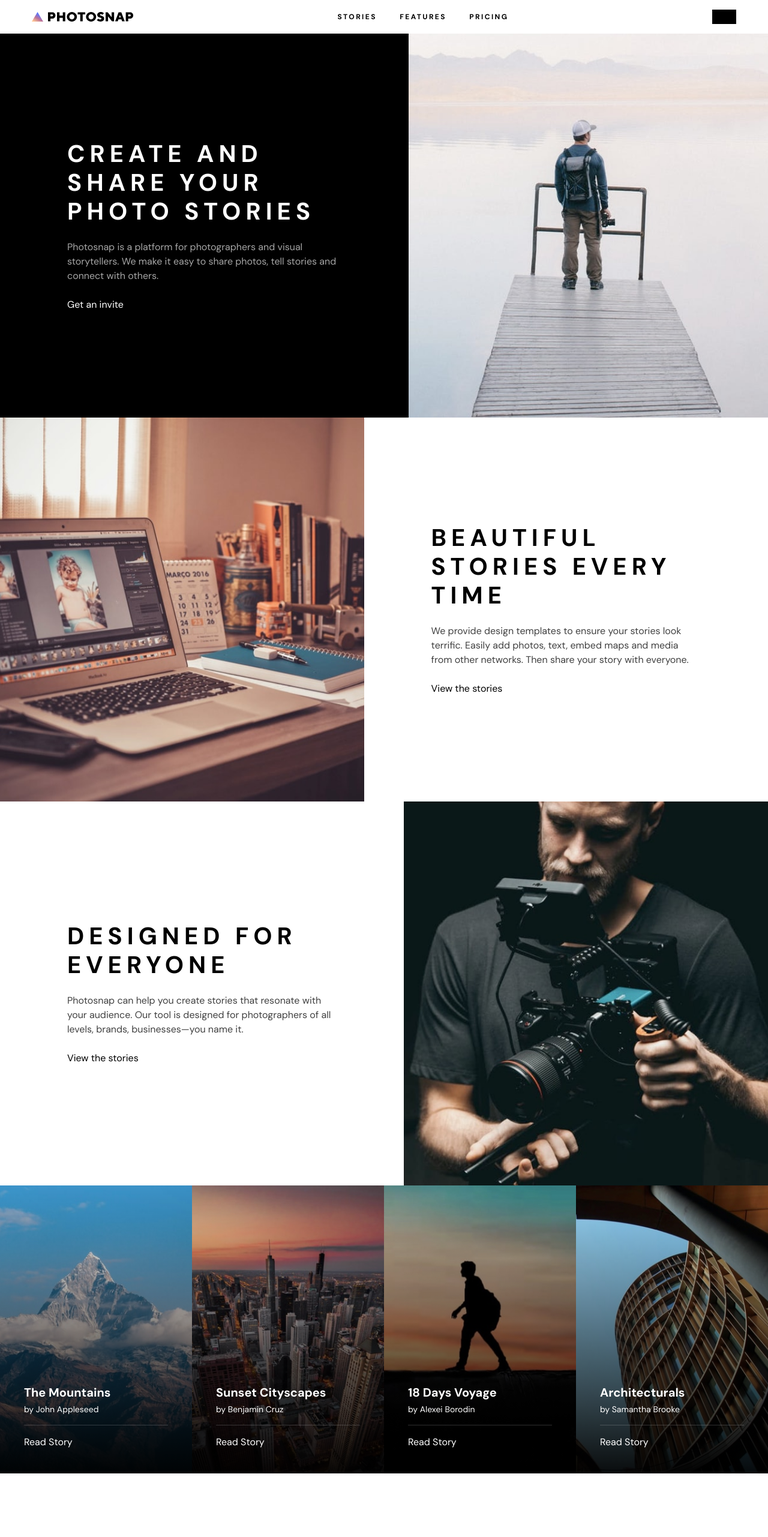
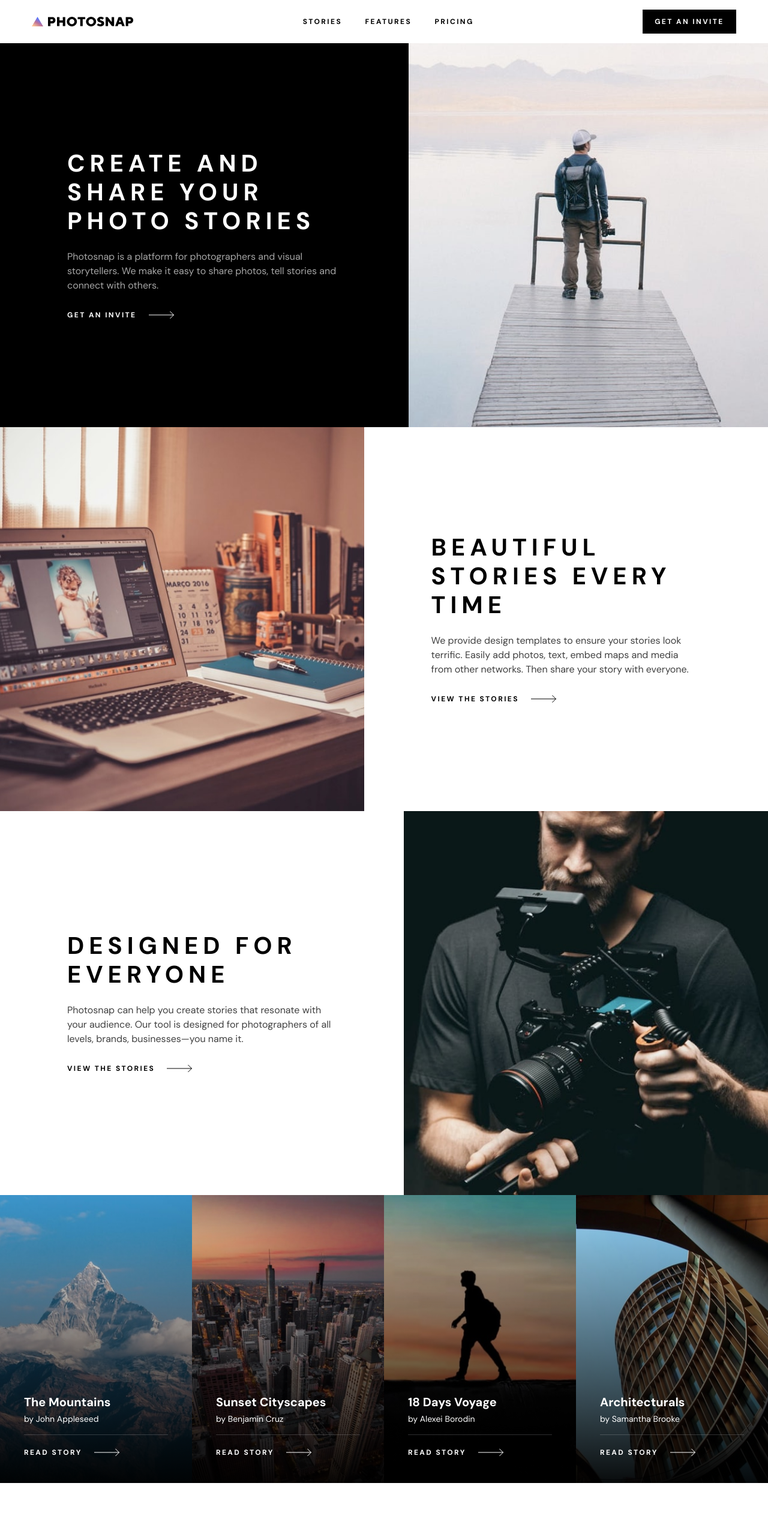
Before and after one commit to Bilek-Petr/photosnap_site, a React (Vite) app: page / in a window 1280 px wide. Shown: the top 2562 px of the page at 60% size. Built offline with nearby package versions, Linux system fonts and the light colour scheme.

Commit message:
implemented the CVA version of button

```diff
--- a/src/components/banners/BannerText.jsx
+++ b/src/components/banners/BannerText.jsx
@@ -1,3 +1,5 @@
+import Button from "../Button";
+
 export default function BannerText({ bannerData, isFirstBanner }) {
   // console.log("BannerText data:", bannerData);
   return (
@@ -13,7 +15,15 @@ export default function BannerText({ bannerData, isFirstBanner }) {
         >
           {bannerData.description}
         </p>
-        <a href="#">{bannerData.cta}</a>
+        {isFirstBanner ? (
+          <Button variant="arrow" color="white">
+            {bannerData.cta}
+          </Button>
+        ) : (
+          <Button variant="arrow" color="black">
+            {bannerData.cta}
+          </Button>
+        )}
       </div>
     </div>
   );
--- a/src/components/cards/Card.jsx
+++ b/src/components/cards/Card.jsx
@@ -1,3 +1,5 @@
+import Button from "../Button";
+
 export default function Card({ cardData }) {
   return (
     <div className="card | relative max-h-[31.5rem] min-h-[20rem] md:min-h-[25rem] lg:min-h-[30rem]">
@@ -13,13 +15,16 @@ export default function Card({ cardData }) {
         </picture>
       </div>
 
-      <div className="card__text | absolute bottom-0 z-10 m-auto w-full p-10 text-pureWhite">
+      <div className="absolute bottom-0 z-10 m-auto w-full p-10 text-pureWhite">
         <h3 className="whitespace-nowrap py-1 text-xl font-bold">
           {cardData.title}
         </h3>
         <p className="text-sm">{cardData.author}</p>
         <hr className="my-4 border-t-[1.4px] opacity-20" />
-        <a href="">{cardData.cta}</a>
+
+        <Button variant="arrow" color="white" className="">
+          {cardData.cta}
+        </Button>
       </div>
     </div>
   );
--- a/src/layouts/Footer.jsx
+++ b/src/layouts/Footer.jsx
@@ -1,38 +1,34 @@
 // import { Link } from "react-router-dom";
 import NavList from "../components/NavList";
+import SocialMediaIcons from "../components/SocialMediaIcons";
+import Button from "../components/Button";
 
 export default function Footer({ data }) {
+  const { logo, site_logos, nav_items, cta, copyright } = data;
+
   return (
     <>
       <footer className="bg-pureBlack py-16">
         <div className="max-w-8xl m-auto grid w-10/12 md:grid-cols-[2fr_4fr_3fr] md:grid-rows-[min-content_7rem_min-content]">
           {/* Logo */}
           <div className="m-auto">
-            <img src={data.logo} alt="photosnap company logo" />
+            <img src={logo} alt="photosnap company logo" />
           </div>
 
-          <div className="m-auto flex flex-row gap-3 py-10 md:row-start-3 md:py-0">
-            {data.site_logos.map((logo, index) => (
-              <img
-                key={index}
-                className="cursor-pointer brightness-0 contrast-100 invert filter transition-all duration-300 hover:filter-none"
-                src={logo}
-                alt=""
-              />
-            ))}
-          </div>
+          <SocialMediaIcons logos={site_logos} />
 
-          <NavList listItems={data.nav_items} variant="footer" />
+          <NavList listItems={nav_items} variant="footer" />
 
-          <a
-            className="flex w-full justify-center py-8 text-pureWhite md:col-start-3 md:row-start-1 md:justify-end md:py-0"
-            href=""
+          <Button
+            variant="arrow"
+            color="white"
+            className="flex w-full justify-center md:col-start-3 md:row-start-1 md:justify-end md:py-0"
           >
-            {data.cta}
-          </a>
+            {cta}
+          </Button>
 
           <p className="flex w-full justify-center text-lightGrey opacity-50 md:col-start-3 md:row-start-3 md:justify-end md:text-xs">
-            {data.copyright}
+            {copyright}
           </p>
         </div>
       </footer>
--- a/src/layouts/Navbar.jsx
+++ b/src/layouts/Navbar.jsx
@@ -7,7 +7,7 @@ import Button from "../components/Button";
 import MenuToggle from "../components/MenuToggle";
 
 export default function Navbar({ data }) {
-  const { logo, items } = data;
+  const { logo, items, cta } = data;
   const [menuState, setMenuState] = useState(false);
 
   const handleMenu = () => setMenuState((prevState) => !prevState);
@@ -44,7 +44,9 @@ export default function Navbar({ data }) {
               <NavList listItems={items} variant="navigation" />
               <hr className="mb-6 h-[0.6px] w-full bg-lightGrey md:hidden" />
             </div>
-            <Button />
+            <Button variant="rectangle" color="black">
+              {cta}
+            </Button>
           </>
         )}
       </nav>
```
